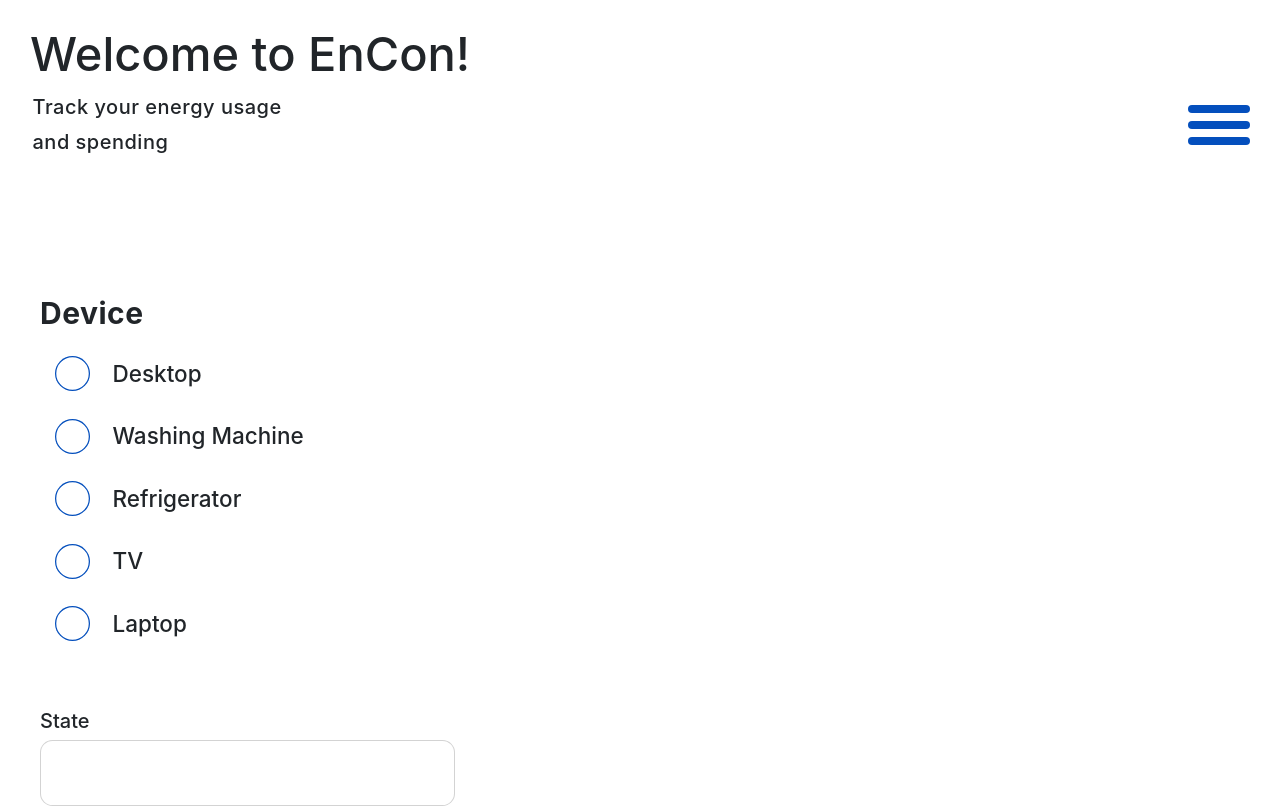
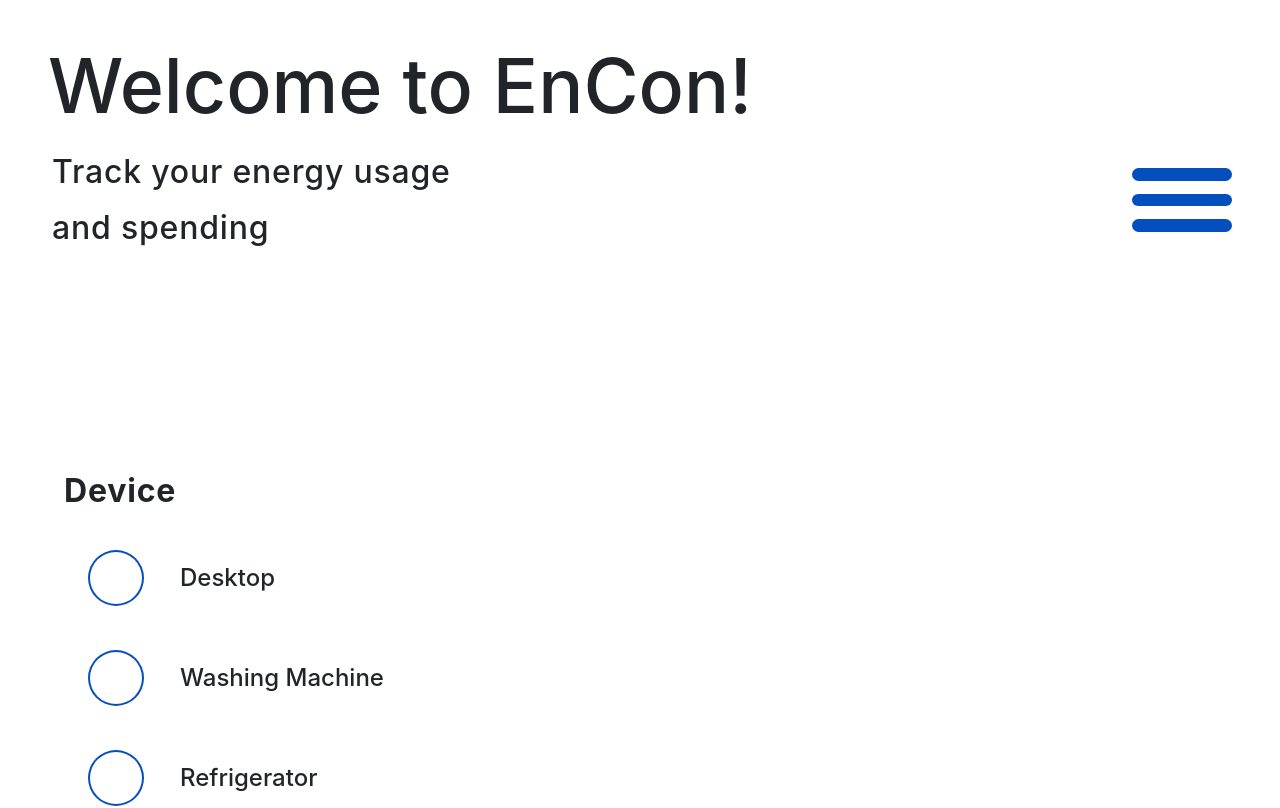
Before and after one commit to BloomTech-Labs/Encon-fe, a React (Create React App) app in the folder encon/: page / in a window 1280 px wide. Shown: the top 808 px of the page. Built offline with nearby package versions, Linux system fonts and the light colour scheme; no server answers.

Commit message:
update font reset

```diff
--- a/encon/src/App.scss
+++ b/encon/src/App.scss
@@ -81,12 +81,15 @@ time,
 mark,
 audio,
 video {
+	font-size: 62.5%;
 	margin: 0;
 	padding: 0;
 	border: 0;
 	font: inherit;
 	text-decoration: none;
 	vertical-align: baseline;
+
+
 }
 
 article,
@@ -103,11 +106,8 @@ section {
 	display: block;
 }
 
-html {
-	font-size: 62.5%;
-}
 
-body {
+	body {
 	font-family: 'Rubik', sans-serif;
 	background: transparentize($color: #e5e5e5, $amount: 0);
 	-webkit-font-smoothing: antialiased;
--- a/encon/src/styles/mobile/Calculator.scss
+++ b/encon/src/styles/mobile/Calculator.scss
@@ -1,7 +1,7 @@
 .calc-banner {
   color: transparentize($color: #ffffff, $amount: 0);
   background: transparentize($color: #044fbd, $amount: 0);
-  font-size: 5rem;
+  font-size: 3rem;
   padding-bottom: 1rem;
   @media (min-width: 1025px) {
     display: none;
@@ -15,7 +15,7 @@
   margin: 7.5rem 3rem 5rem;
 
   .device-title {
-    font-size: 3rem;
+    font-size: 2rem;
     font-weight: 700;
     letter-spacing: 0.05rem;
     padding: 1rem;
@@ -27,7 +27,7 @@
     .radio-label {
       display: flex;
       align-items: center;
-      font-size: 2.25rem;
+      font-size: 1.5rem;
       font-weight: 500;
       margin-left: 1rem;
     }
```
